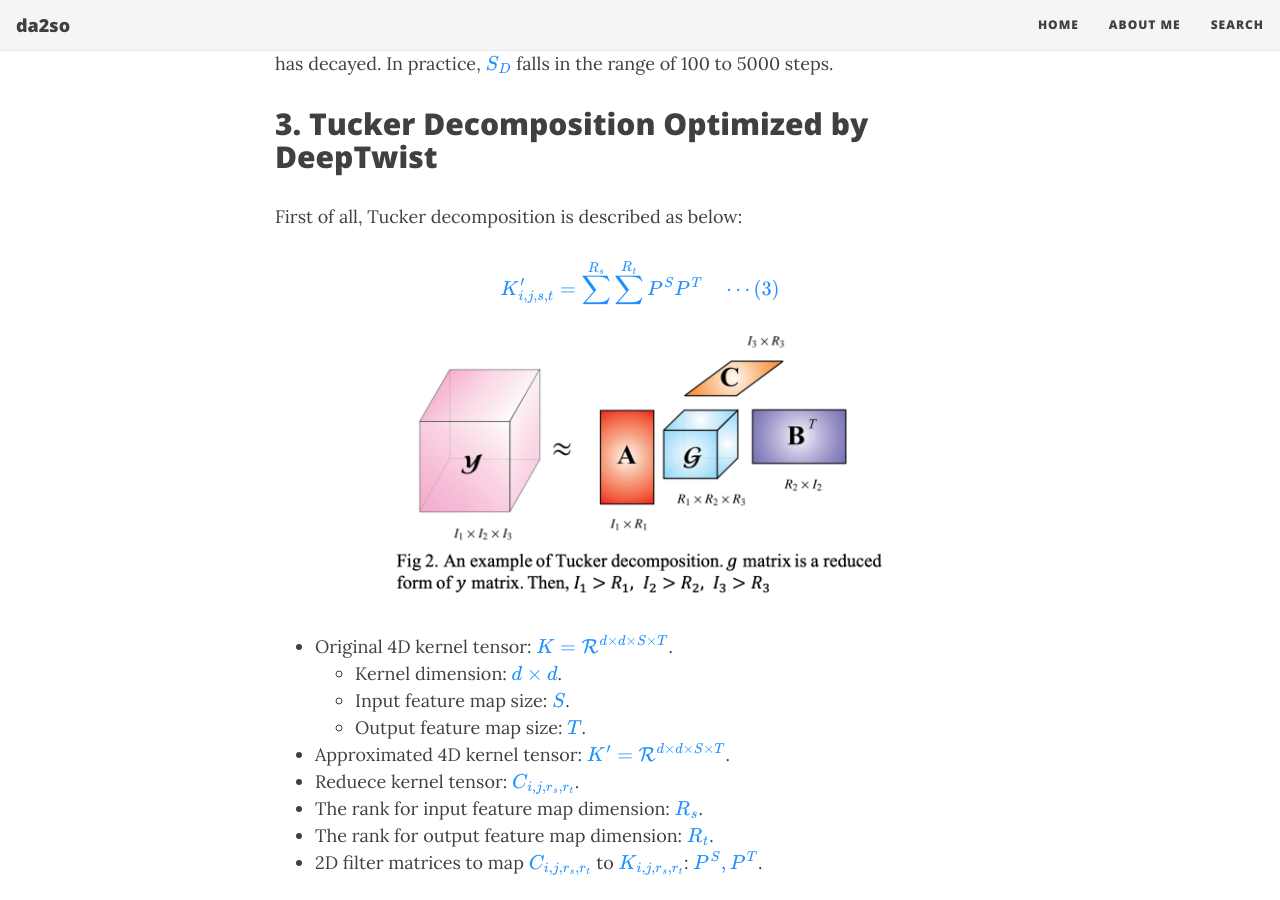
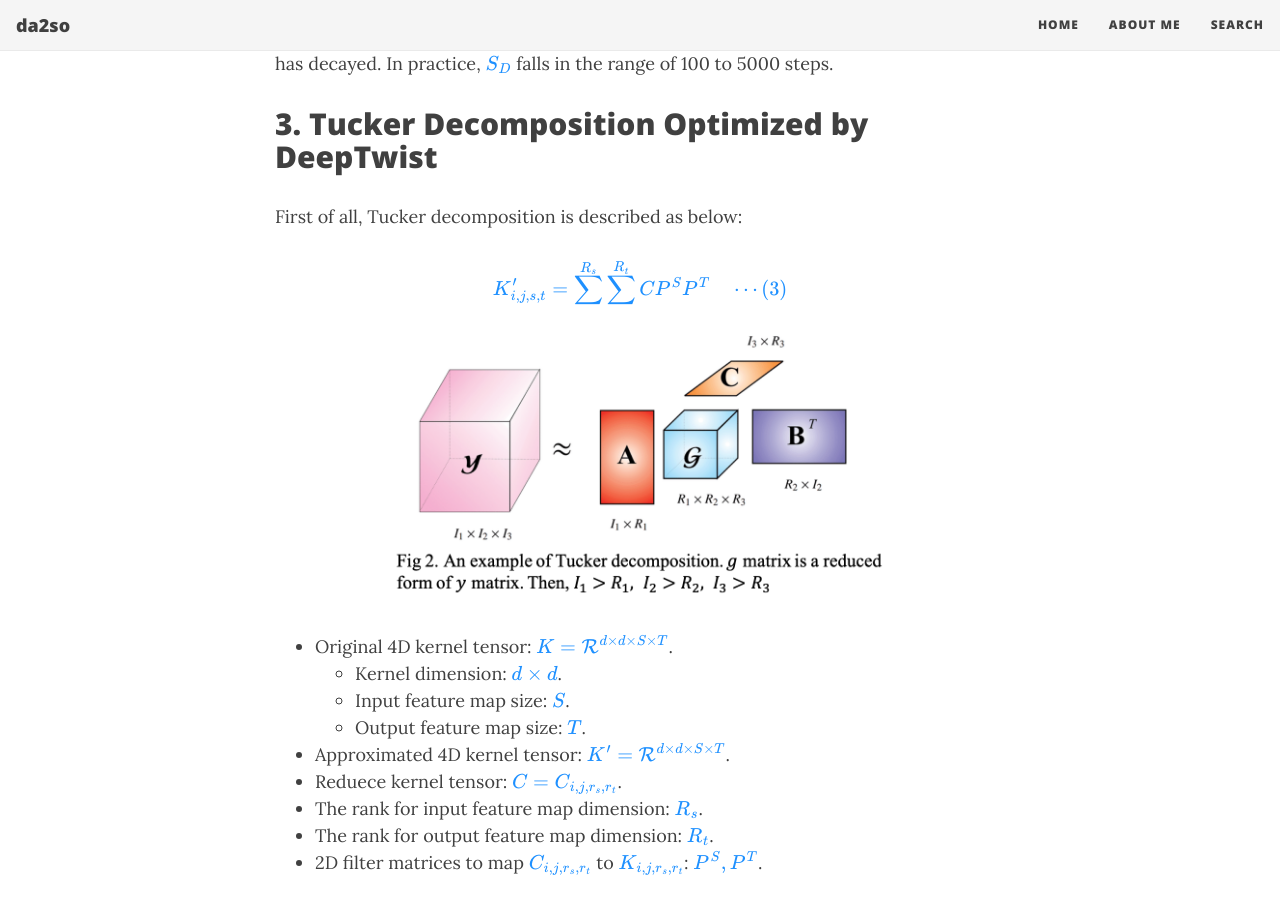
Before and after one commit to da2so/da2so.github.io, a Jekyll site: the page built from _posts/2021-03-27-Learning_Low-Rank_Approximation_for_CNNs.md, in a window 1280 px wide and 900 px high, scrolled down 2882 px. Built offline with Jekyll 4.4.1, drawn with Linux system fonts in a browser that asks for light colours; nearby versions of some CDN libraries; formulas are drawn with MathJax 3.

Commit message:
Update 2021-03-27-Learning_Low-Rank_Approximation_for_CNNs.md

```diff
--- a/_posts/2021-03-27-Learning_Low-Rank_Approximation_for_CNNs.md
+++ b/_posts/2021-03-27-Learning_Low-Rank_Approximation_for_CNNs.md
@@ -81,7 +81,7 @@ First of all, Tucker decomposition is described as below:
 
 <span style="color:DodgerBlue">
 \\[
- K'_\{i, j, s, t\} = \sum^\{R_s\} \sum^\{R_t\}  P^S P^T  \quad \cdots (3)
+ K'_\{i, j, s, t\} = \sum^\{R_s\} \sum^\{R_t\} C P^S P^T  \quad \cdots (3)
 \\]
 </span>
 
@@ -93,7 +93,7 @@ First of all, Tucker decomposition is described as below:
 	- Input feature map size: <span style="color:DodgerBlue">$ S $</span>.
 	- Output feature map size: <span style="color:DodgerBlue">$ T $</span>.
 - Approximated 4D kernel tensor: <span style="color:DodgerBlue">$ K' = \mathcal{R}^\{ d \times d \times S \times T \}$</span>.
-- Reduece kernel tensor: <span style="color:DodgerBlue">$ C_\{ i, j, r_s, r_t\} $</span>.
+- Reduece kernel tensor: <span style="color:DodgerBlue">$ C = C_\{ i, j, r_s, r_t\} $</span>.
 - The rank for input feature map dimension: <span style="color:DodgerBlue">$ R_s $</span>.
 - The rank for output feature map dimension: <span style="color:DodgerBlue">$ R_t $</span>.
 - 2D filter matrices to map <span style="color:DodgerBlue">$ C_\{ i, j, r_s, r_t\} $</span> to  <span style="color:DodgerBlue">$ K_\{ i, j, r_s, r_t\} $</span>: <span style="color:DodgerBlue">$ P^S, P^T $</span>.
```
